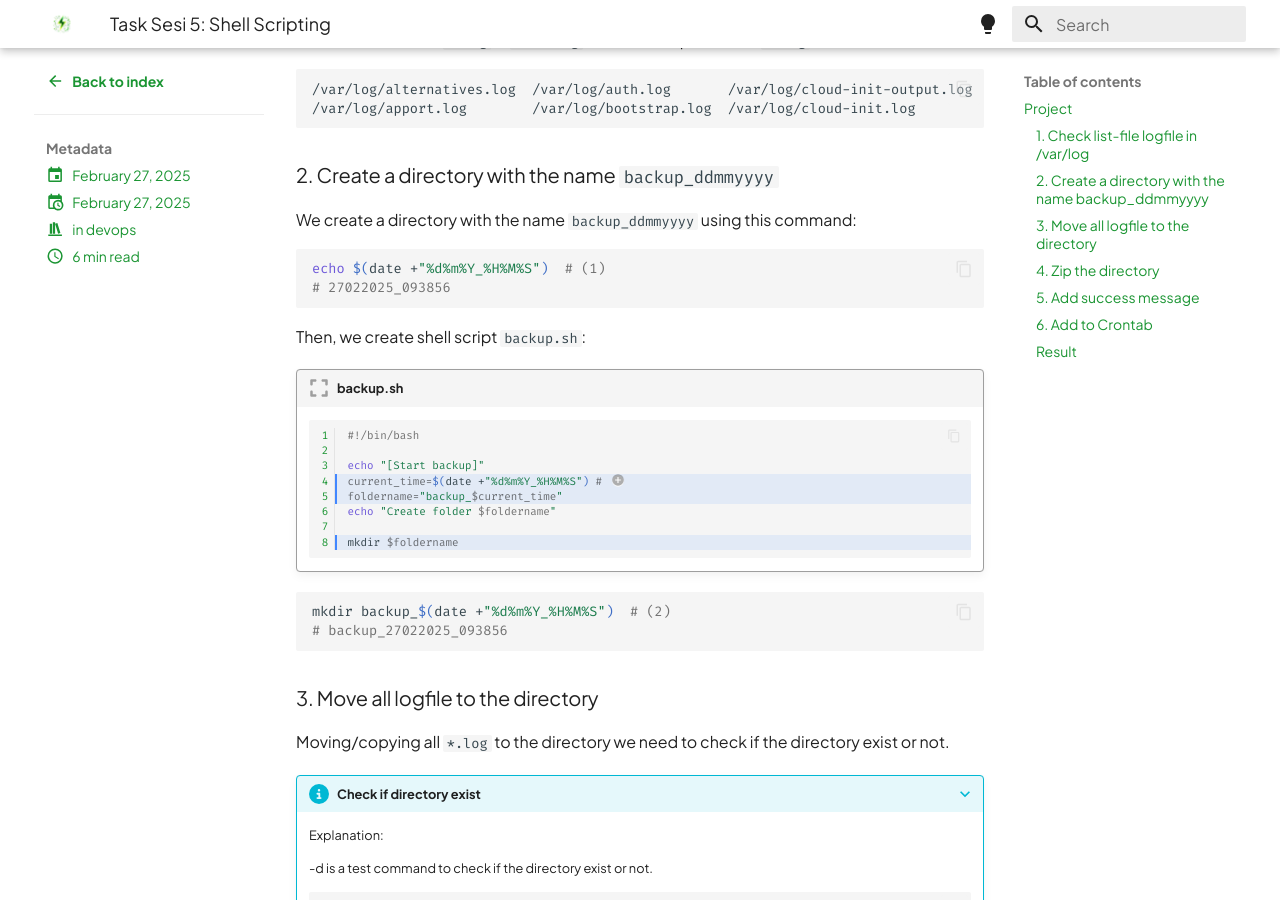
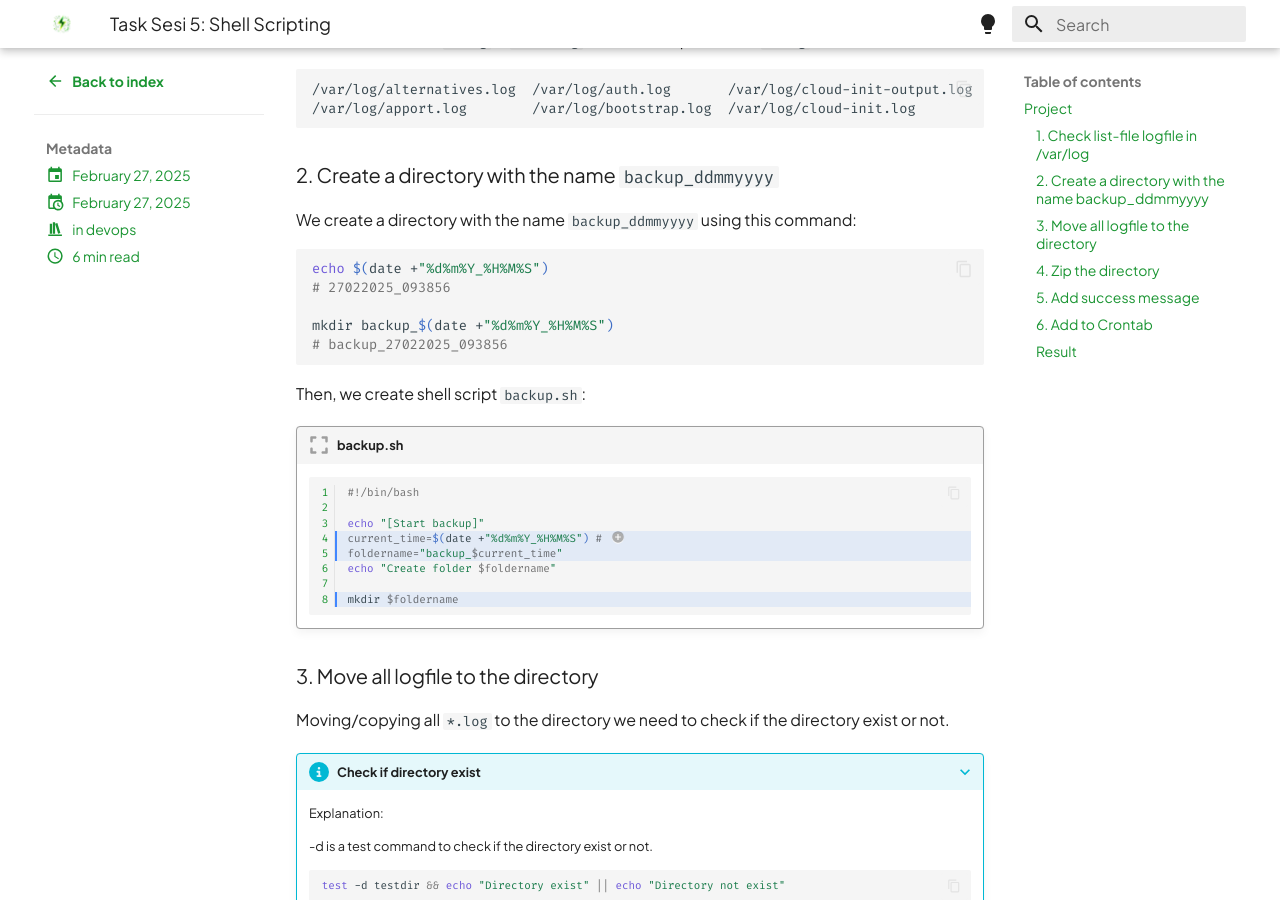
Before and after one commit to agfianf/agfianf.github.io, an MkDocs documentation site: the page built from docs/blog/posts/devops-learning/005-project.md, in a window 1280 px wide and 900 px high, scrolled down 1102 px. Built offline with MkDocs 1.6.1 and Material for MkDocs 9.7.7, drawn with Linux system fonts in a browser that asks for light colours; emoji names are drawn with the system emoji font; comment, search, counter and statistics services are not loaded.

Commit message:
fix: enhance clarity in backup process documentation by refining commands and removing unnecessary comments

````diff
--- a/docs/blog/posts/devops-learning/005-project.md
+++ b/docs/blog/posts/devops-learning/005-project.md
@@ -69,8 +69,11 @@ These are the list of `*.log` in `/var/log` and we will zip all of this `*.log`:
 We create a directory with the name `backup_ddmmyyyy` using this command:
 
 ```bash
-echo $(date +"%d%m%Y_%H%M%S")  # (1)
+echo $(date +"%d%m%Y_%H%M%S")
 # 27022025_093856
+
+mkdir backup_$(date +"%d%m%Y_%H%M%S")
+# backup_27022025_093856
 ```
 
 Then, we create shell script `backup.sh`:
@@ -90,10 +93,6 @@ Then, we create shell script `backup.sh`:
 
     1. `date +"%d%m%Y_%H%M%S"` will return the current date and time in the format of `ddmmyyyy_HHMMSS`.<br><br>:warning: the `+` and `%d..` should be **not have space between** them.
 
-```bash
-mkdir backup_$(date +"%d%m%Y_%H%M%S")  # (2)
-# backup_27022025_093856
-```
 
 ### 3. Move all logfile to the directory
 
````
